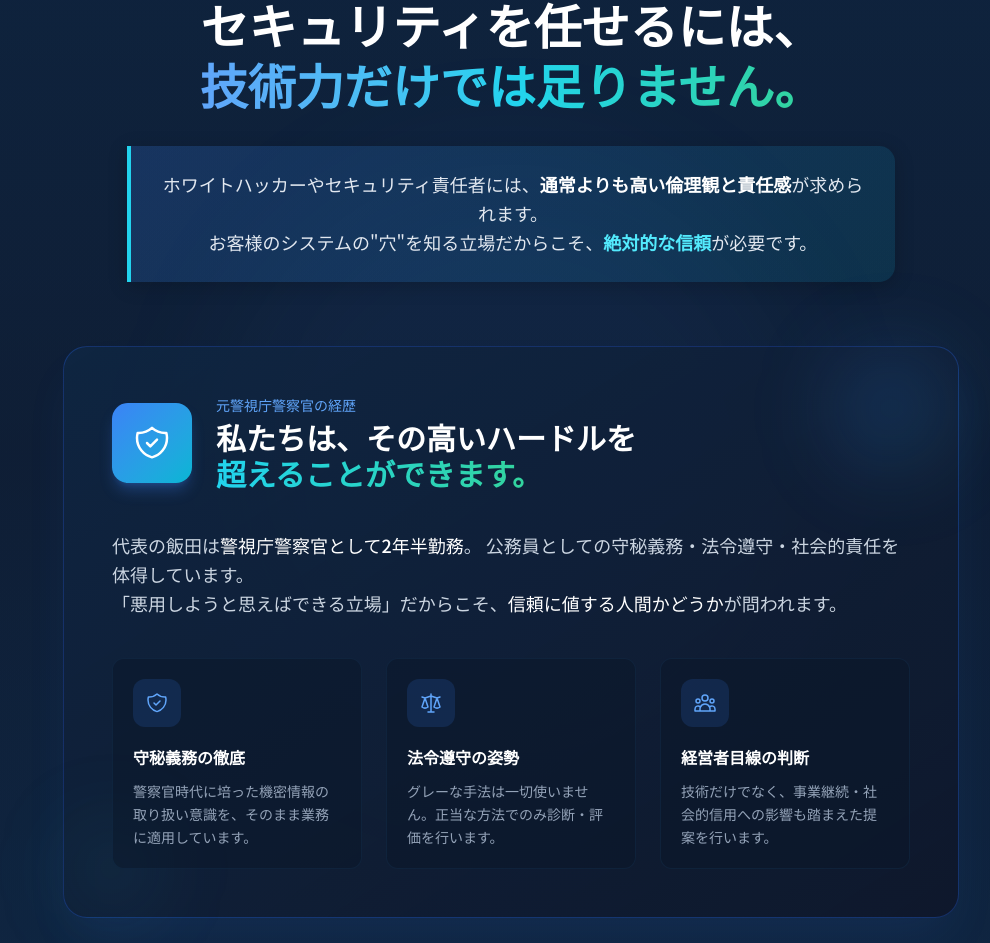
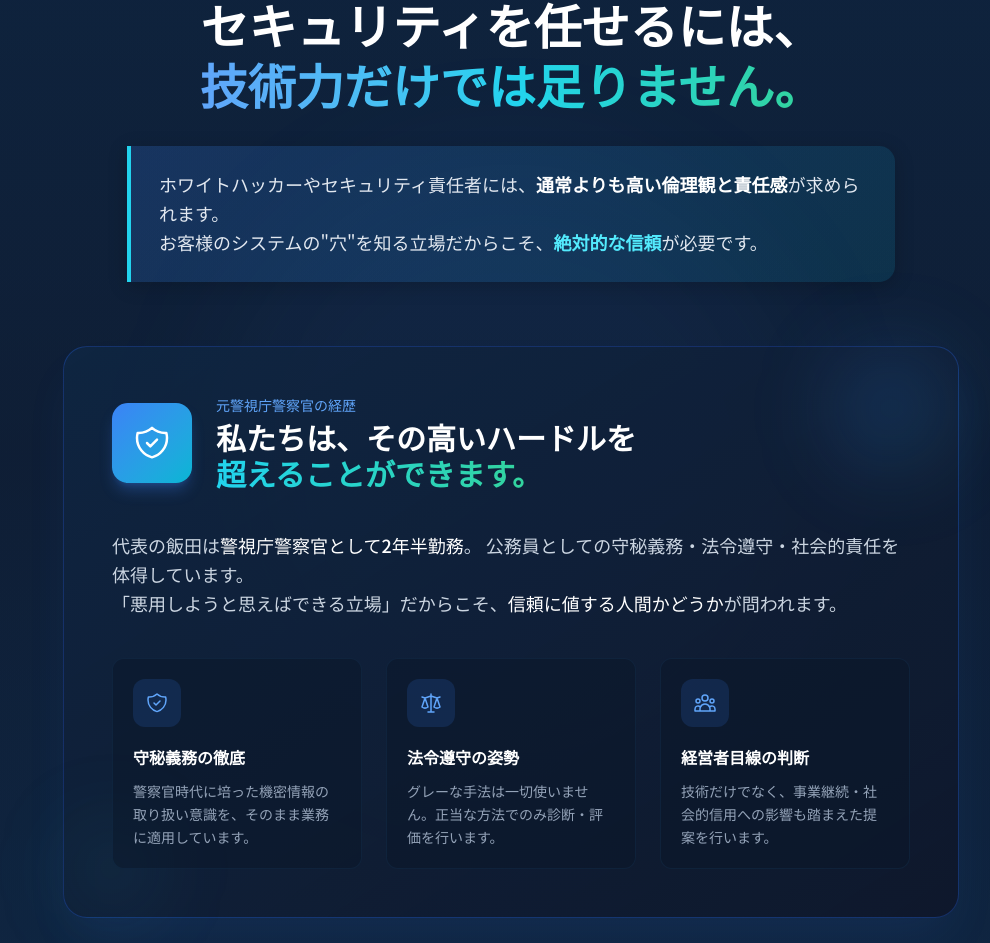
Before and after one commit to suirindo/netsujo-cyber-lab, a Next.js app: page / in a window 1280 px wide. Shown: the part 3947-4890 px from the top of the page, without its empty margins (129-1119 px from the left). Built offline with nearby package versions, Linux system fonts and the light colour scheme.

Commit message:
fix: ハイライトボックスを左寄せに変更

```diff
--- a/app/page.tsx
+++ b/app/page.tsx
@@ -890,11 +890,11 @@ function TrustSection() {
             </span>
           </h2>
 
-          <div className="highlight-box text-left md:text-center max-w-3xl mx-auto">
+          <div className="highlight-box text-left max-w-3xl mx-auto">
             <p className="text-lg text-slate-200 leading-relaxed">
               ホワイトハッカーやセキュリティ責任者には、
               <span className="text-white font-bold">通常よりも高い倫理観と責任感</span>が求められます。
-              <br className="hidden md:block" />
+              <br />
               お客様のシステムの"穴"を知る立場だからこそ、
               <span className="text-cyan-300 font-semibold">絶対的な信頼</span>が必要です。
             </p>
```
